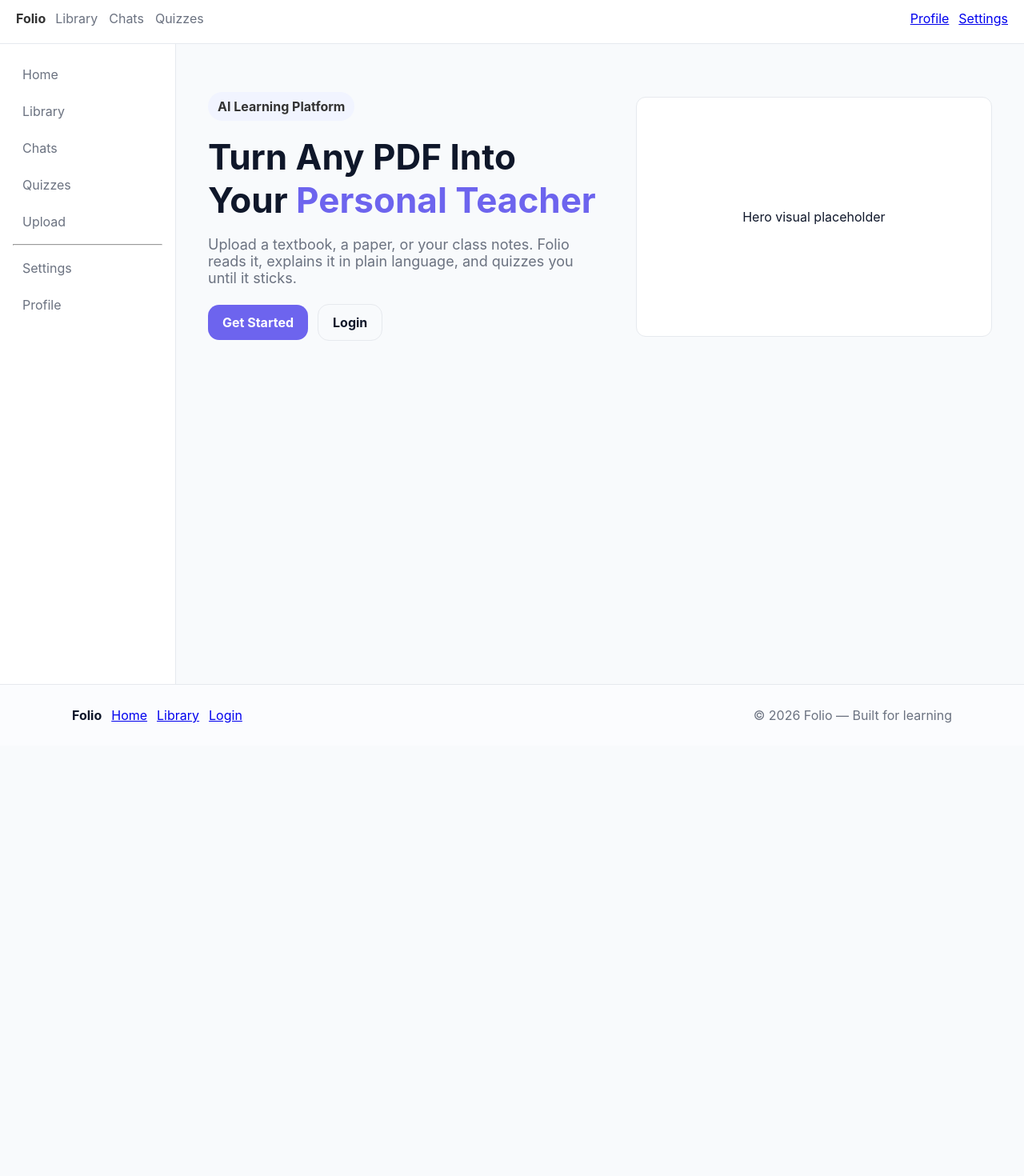
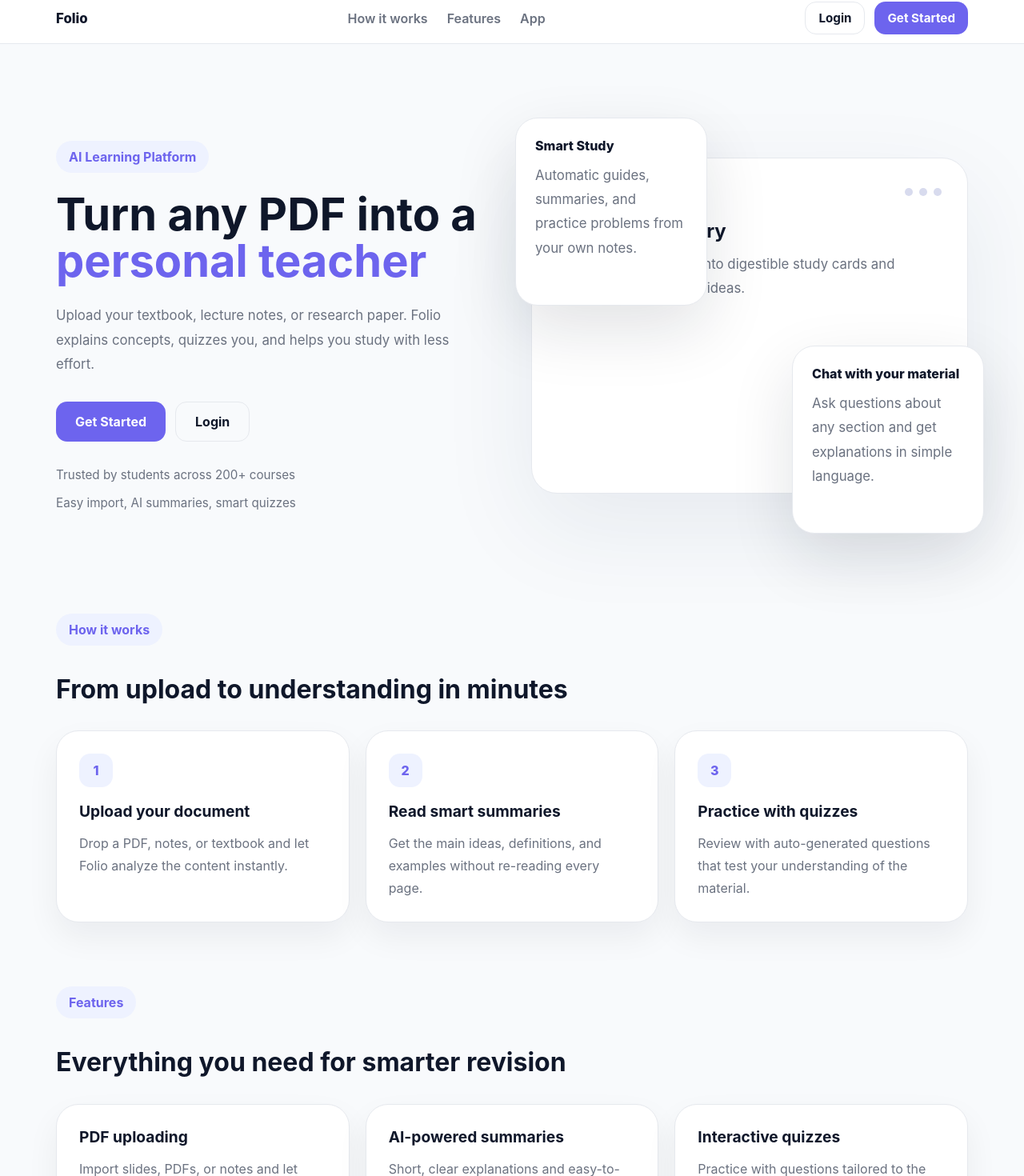
Before and after one commit to abdelllatif/AI_learning_platform, a React (Vite) app in the folder frontend/: page / in a window 1280 px wide. Shown: the part 9-1479 px from the top of the page at 80% size. Before the commit the page ends 941 px from the top, so only its background shows below. Built offline with nearby package versions, Linux system fonts and the light colour scheme.

Commit message:
Landing page updated to match Folio index layout with header, hero sections, features, and footer

```diff
--- a/frontend/src/App.jsx
+++ b/frontend/src/App.jsx
@@ -1,5 +1,5 @@
 import React from 'react'
-import { Routes, Route, Link, NavLink } from 'react-router-dom'
+import { Routes, Route, useLocation } from 'react-router-dom'
 import Nav from './components/Nav'
 import Sidebar from './components/Sidebar'
 import Dashboard from './pages/Dashboard'
@@ -15,11 +15,16 @@ import Landing from './pages/Landing'
 import Footer from './components/Footer'
 
 export default function App(){
+  const location = useLocation()
+  const hideSidebar = location.pathname === '/'
+
   return (
     <div>
       <div className="topnav"><Nav /></div>
       <div className="app-shell">
-        <aside className="sidebar"><Sidebar /></aside>
+        {!hideSidebar && (
+          <aside className="sidebar"><Sidebar /></aside>
+        )}
         <main className="main">
           <Routes>
             <Route path="/" element={<Landing/>} />
--- a/frontend/src/components/Footer.jsx
+++ b/frontend/src/components/Footer.jsx
@@ -3,17 +3,17 @@ import { Link } from 'react-router-dom'
 
 export default function Footer(){
   return (
-    <footer style={{borderTop:'1px solid #E6E9EE',padding:'28px',background:'#FBFCFE'}}>
-      <div style={{maxWidth:1100,margin:'0 auto',display:'flex',justifyContent:'space-between',alignItems:'center',flexWrap:'wrap',gap:12}}>
-        <div style={{display:'flex',alignItems:'center',gap:12}}>
-          <div style={{fontWeight:700}}>Folio</div>
-          <nav style={{display:'flex',gap:12,color:'#6B7280'}}>
-            <Link to="/">Home</Link>
-            <Link to="/documents">Library</Link>
+    <footer className="landing-footer">
+      <div className="landing-footer-inner">
+        <div className="landing-footer-brand">
+          <div>Folio</div>
+          <nav>
+            <a href="#how">How it works</a>
+            <a href="#features">Features</a>
             <Link to="/login">Login</Link>
           </nav>
         </div>
-        <div style={{color:'#6B7280'}}>© {new Date().getFullYear()} Folio — Built for learning</div>
+        <div className="landing-footer-copy">© {new Date().getFullYear()} Folio — Built for learning</div>
       </div>
     </footer>
   )
--- a/frontend/src/components/Nav.jsx
+++ b/frontend/src/components/Nav.jsx
@@ -3,18 +3,16 @@ import { Link } from 'react-router-dom'
 
 export default function Nav(){
   return (
-    <div style={{display:'flex',alignItems:'center',justifyContent:'space-between',width:'100%'}}>
-      <div style={{display:'flex',alignItems:'center',gap:12}}>
-        <Link to="/dashboard" style={{fontWeight:700,color:'#333',textDecoration:'none'}}>Folio</Link>
-        <nav className="nav-links">
-          <Link to="/documents">Library</Link>
-          <Link to="/chat">Chats</Link>
-          <Link to="/quiz">Quizzes</Link>
-        </nav>
-      </div>
-      <div>
-        <Link to="/profile" style={{marginRight:12}}>Profile</Link>
-        <Link to="/settings">Settings</Link>
+    <div className="landing-nav">
+      <Link to="/" className="landing-brand">Folio</Link>
+      <nav className="landing-links">
+        <a href="#how">How it works</a>
+        <a href="#features">Features</a>
+        <Link to="/dashboard">App</Link>
+      </nav>
+      <div className="landing-actions">
+        <Link to="/login" className="btn btn-ghost btn-sm">Login</Link>
+        <Link to="/register" className="btn btn-primary btn-sm">Get Started</Link>
       </div>
     </div>
   )
--- a/frontend/src/index.css
+++ b/frontend/src/index.css
@@ -2,29 +2,70 @@
 html,body,#root{ height:100%; margin:0; font-family:Inter,ui-sans-serif,system-ui,-apple-system,'Segoe UI',Roboto,'Helvetica Neue',Arial; background:var(--bg); color:var(--text); }
 *{ box-sizing:border-box; }
 button,input,select,textarea{ font:inherit; }
-.app-shell{ display:flex; height:100vh; }
+body{ min-height:100vh; }
+.app-shell{ display:flex; min-height:calc(100vh - 64px - 88px); }
 .main{ flex:1; padding:24px; overflow:auto; }
-.topnav{ height:64px; background:var(--surface); display:flex; align-items:center; justify-content:space-between; padding:0 20px; border-bottom:1px solid var(--border); }
-.nav-links a{ margin-right:14px; color:var(--muted); text-decoration:none; }
-.nav-links a:hover{ color:var(--text); }
+.topnav{ height:64px; background:var(--surface); display:flex; align-items:center; justify-content:center; padding:0 20px; border-bottom:1px solid var(--border); }
+.landing-nav{ width:100%; max-width:1180px; display:flex; align-items:center; justify-content:space-between; gap:16px; margin:0 auto; padding:0 20px; }
+.landing-brand{ color:var(--text); font-weight:800; text-decoration:none; font-size:1.05rem; }
+.landing-links{ display:flex; gap:24px; align-items:center; }
+.landing-links a{ color:var(--muted); text-decoration:none; font-weight:600; }
+.landing-links a:hover{ color:var(--text); }
+.landing-actions{ display:flex; gap:12px; }
+.btn{ display:inline-flex; align-items:center; justify-content:center; gap:8px; padding:12px 18px; border-radius:14px; border:none; cursor:pointer; text-decoration:none; font-weight:700; }
+.btn-sm{ padding:10px 16px; font-size:0.95rem; }
+.btn-lg{ padding:14px 24px; font-size:1rem; }
+.btn-primary{ background:var(--primary); color:#fff; }
+.btn-primary:hover{ background:var(--primary-dark); }
+.btn-ghost{ background:transparent; color:var(--text); border:1px solid var(--border); }
+.btn-ghost:hover{ background:var(--surface-strong); }
 .sidebar{ width:220px; border-right:1px solid var(--border); padding:18px 16px; background:var(--surface); }
 .link{ display:block; padding:10px 12px; color:var(--muted); text-decoration:none; border-radius:12px; margin-bottom:6px; }
 .link:hover{ background:var(--surface-strong); color:var(--text); }
 .link.active{ color:var(--primary); font-weight:700; }
 .card{ background:var(--surface); border:1px solid var(--border); border-radius:20px; padding:20px; box-shadow:0 1px 2px rgba(15,23,42,0.06); }
-.btn{ display:inline-flex; align-items:center; justify-content:center; gap:8px; padding:12px 18px; border-radius:14px; border:none; cursor:pointer; text-decoration:none; font-weight:700; }
-.btn-primary{ background:var(--primary); color:#fff; }
-.btn-primary:hover{ background:var(--primary-dark); }
-.btn-ghost{ background:transparent; color:var(--text); border:1px solid var(--border); }
-.btn-ghost:hover{ background:var(--surface-strong); }
-.page-header{ display:flex; justify-content:space-between; align-items:flex-start; flex-wrap:wrap; gap:18px; margin-bottom:28px; }
-.page-title{ font-size:32px; margin:0; }
-.page-subtitle{ color:var(--muted); margin:8px 0 0; max-width:620px; }
-.stats-grid{ display:grid; grid-template-columns:repeat(4,minmax(120px,1fr)); gap:16px; margin-bottom:32px; }
-.stats-card{ padding:22px; display:flex; flex-direction:column; gap:10px; }
-.stats-card b{ font-size:24px; }
-.section-title{ display:flex; justify-content:space-between; align-items:center; margin-bottom:18px; }
-.section-title h2{ font-size:20px; margin:0; }
-.grid-3{ display:grid; grid-template-columns:repeat(3,minmax(0,1fr)); gap:16px; }
-@media (max-width:980px){ .stats-grid, .grid-3{ grid-template-columns:1fr 1fr; } }
-@media (max-width:680px){ .app-shell{ flex-direction:column; } .sidebar{ width:100%; border-right:none; border-bottom:1px solid var(--border); } .page-header{ flex-direction:column; } .stats-grid, .grid-3{ grid-template-columns:1fr; } }
+.hero{ display:grid; grid-template-columns:1fr 1fr; gap:48px; align-items:center; max-width:1180px; margin:48px auto 0; padding:0 20px; }
+.hero-copy{ max-width:540px; }
+.eyebrow{ display:inline-flex; align-items:center; gap:10px; padding:10px 16px; border-radius:999px; background:#EEF2FF; color:var(--primary); font-weight:700; margin-bottom:24px; }
+.hero h1{ font-size:3.5rem; line-height:1.03; margin:0 0 24px; }
+.hero h1 span{ color:var(--primary); }
+.hero p{ max-width:540px; color:var(--muted); font-size:1.05rem; line-height:1.8; margin:0 0 32px; }
+.hero-ctas{ display:flex; flex-wrap:wrap; gap:12px; margin-bottom:32px; }
+.trust-row{ display:flex; flex-wrap:wrap; gap:16px; color:var(--muted); font-size:0.95rem; }
+.hero-visual{ position:relative; min-height:560px; display:grid; place-items:center; }
+.hero-screen{ width:100%; min-height:420px; background:#fff; border:1px solid #E6E9EE; border-radius:32px; padding:32px; box-shadow:0 42px 120px rgba(27,47,86,0.08); }
+.hero-screen-header{ display:flex; justify-content:space-between; align-items:center; margin-bottom:24px; font-weight:700; color:var(--muted); }
+.hero-dot-group{ display:flex; gap:8px; }
+.hero-dot{ width:10px; height:10px; background:#D8DBEE; border-radius:999px; }
+.hero-screen-body h3{ margin:0 0 12px; font-size:1.5rem; }
+.hero-screen-body p{ margin:0; color:var(--muted); line-height:1.8; }
+.hero-card{ position:absolute; width:240px; padding:24px; background:#fff; border:1px solid #E6E9EE; border-radius:28px; box-shadow:0 30px 80px rgba(15,23,42,0.12); }
+.hero-card-1{ top:20px; left:-20px; }
+.hero-card-2{ bottom:20px; right:-20px; }
+.hero-card .card-title{ font-weight:800; margin-bottom:12px; }
+.feature-section{ max-width:1180px; margin:80px auto 0; padding:0 20px; }
+.section-header{ max-width:640px; margin-bottom:32px; }
+.section-header h2{ margin:12px 0 0; font-size:2rem; line-height:1.2; }
+.feature-grid{ display:grid; grid-template-columns:repeat(3,minmax(0,1fr)); gap:20px; }
+.feature-grid-2{ margin-top:16px; }
+.step-card, .feature-card{ background:#fff; border:1px solid #E6E9EE; border-radius:28px; padding:28px; box-shadow:0 18px 40px rgba(15,23,42,0.06); }
+.step-number{ width:42px; height:42px; display:grid; place-items:center; border-radius:14px; background:#EEF2FF; color:var(--primary); font-weight:800; margin-bottom:18px; }
+.step-card h3, .feature-card h3{ margin:0 0 14px; font-size:1.2rem; }
+.step-card p, .feature-card p{ margin:0; color:var(--muted); line-height:1.75; }
+.cta-band{ max-width:1180px; margin:80px auto 80px; padding:32px 40px; border-radius:32px; background:linear-gradient(135deg,#6D64EE 0%,#4B45D6 100%); color:#fff; display:flex; align-items:center; justify-content:space-between; gap:24px; }
+.cta-band h2{ margin:0 0 12px; font-size:2rem; }
+.cta-band p{ margin:0; color:rgba(255,255,255,0.85); max-width:580px; }
+.landing-footer{ background:#F7F8FD; padding:36px 20px; }
+.landing-footer-inner{ max-width:1180px; margin:0 auto; display:flex; align-items:center; justify-content:space-between; gap:16px; }
+.landing-footer-brand{ display:flex; align-items:center; gap:32px; flex-wrap:wrap; }
+.landing-footer-brand div{ font-weight:800; font-size:1.05rem; }
+.landing-footer-brand nav{ display:flex; gap:24px; flex-wrap:wrap; }
+.landing-footer-brand a{ color:var(--muted); text-decoration:none; }
+.landing-footer-copy{ color:var(--muted); }
+@media (max-width:1024px){ .hero{ grid-template-columns:1fr; } .hero-visual{ min-height:520px; } .landing-nav{ flex-direction:column; align-items:flex-start; } .cta-band{ flex-direction:column; align-items:flex-start; } }
+@media (max-width:720px){ .app-shell{ flex-direction:column; } .sidebar{ width:100%; border-right:none; border-bottom:1px solid var(--border); } .hero h1{ font-size:2.5rem; }
+  .feature-grid{ grid-template-columns:1fr; }
+  .hero-card-1, .hero-card-2{ position:static; width:auto; margin-top:20px; }
+  .hero-visual{ min-height:auto; }
+  .landing-footer-inner{ flex-direction:column; align-items:flex-start; }
+}
--- a/frontend/src/pages/Landing.jsx
+++ b/frontend/src/pages/Landing.jsx
@@ -3,20 +3,98 @@ import { Link } from 'react-router-dom'
 
 export default function Landing(){
   return (
-    <div style={{maxWidth:1100,margin:'36px auto',padding:'0 16px'}}>
-      <section style={{display:'grid',gridTemplateColumns:'1fr 0.9fr',gap:40,alignItems:'center'}}>
-        <div>
-          <div style={{display:'inline-flex',alignItems:'center',gap:8,background:'#F1F4FF',padding:'8px 12px',borderRadius:999,fontWeight:700,color:'#333'}}>AI Learning Platform</div>
-          <h1 style={{fontSize:44,margin:'18px 0'}}>Turn Any PDF Into Your <em style={{color:'#6D64EE',fontStyle:'normal'}}>Personal Teacher</em></h1>
-          <p style={{color:'#6B7280',fontSize:18,maxWidth:520}}>Upload a textbook, a paper, or your class notes. Folio reads it, explains it in plain language, and quizzes you until it sticks.</p>
-          <div style={{marginTop:22}}>
-            <Link to="/register" className="btn btn-primary" style={{marginRight:12}}>Get Started</Link>
-            <Link to="/login" className="btn btn-ghost">Login</Link>
+    <div className="landing-page">
+      <section className="hero">
+        <div className="hero-copy">
+          <span className="eyebrow">AI Learning Platform</span>
+          <h1>Turn any PDF into a <span>personal teacher</span></h1>
+          <p>Upload your textbook, lecture notes, or research paper. Folio explains concepts, quizzes you, and helps you study with less effort.</p>
+          <div className="hero-ctas">
+            <Link to="/register" className="btn btn-primary btn-lg">Get Started</Link>
+            <Link to="/login" className="btn btn-ghost btn-lg">Login</Link>
+          </div>
+          <div className="trust-row">
+            <div>Trusted by students across 200+ courses</div>
+            <div>Easy import, AI summaries, smart quizzes</div>
           </div>
         </div>
+        <div className="hero-visual">
+          <div className="hero-card hero-card-1">
+            <div className="card-title">Smart Study</div>
+            <p>Automatic guides, summaries, and practice problems from your own notes.</p>
+          </div>
+          <div className="hero-card hero-card-2">
+            <div className="card-title">Chat with your material</div>
+            <p>Ask questions about any section and get explanations in simple language.</p>
+          </div>
+          <div className="hero-screen">
+            <div className="hero-screen-header">
+              <span>Folio</span>
+              <div className="hero-dot-group">
+                <span className="hero-dot"></span>
+                <span className="hero-dot"></span>
+                <span className="hero-dot"></span>
+              </div>
+            </div>
+            <div className="hero-screen-body">
+              <h3>Chapter summary</h3>
+              <p>Folio breaks your PDF into digestible study cards and quizzes you on the key ideas.</p>
+            </div>
+          </div>
+        </div>
+      </section>
+
+      <section id="how" className="feature-section">
+        <div className="section-header">
+          <span className="eyebrow">How it works</span>
+          <h2>From upload to understanding in minutes</h2>
+        </div>
+        <div className="feature-grid">
+          <article className="step-card">
+            <div className="step-number">1</div>
+            <h3>Upload your document</h3>
+            <p>Drop a PDF, notes, or textbook and let Folio analyze the content instantly.</p>
+          </article>
+          <article className="step-card">
+            <div className="step-number">2</div>
+            <h3>Read smart summaries</h3>
+            <p>Get the main ideas, definitions, and examples without re-reading every page.</p>
+          </article>
+          <article className="step-card">
+            <div className="step-number">3</div>
+            <h3>Practice with quizzes</h3>
+            <p>Review with auto-generated questions that test your understanding of the material.</p>
+          </article>
+        </div>
+      </section>
+
+      <section id="features" className="feature-section alt">
+        <div className="section-header">
+          <span className="eyebrow">Features</span>
+          <h2>Everything you need for smarter revision</h2>
+        </div>
+        <div className="feature-grid feature-grid-2">
+          <article className="feature-card">
+            <h3>PDF uploading</h3>
+            <p>Import slides, PDFs, or notes and let Folio turn them into study material.</p>
+          </article>
+          <article className="feature-card">
+            <h3>AI-powered summaries</h3>
+            <p>Short, clear explanations and easy-to-follow takeaways for every topic.</p>
+          </article>
+          <article className="feature-card">
+            <h3>Interactive quizzes</h3>
+            <p>Practice with questions tailored to the uploaded content and your study goals.</p>
+          </article>
+        </div>
+      </section>
+
+      <section className="cta-band">
         <div>
-          <div style={{height:300,background:'#fff',border:'1px solid #E6E9EE',borderRadius:12,display:'flex',alignItems:'center',justifyContent:'center'}}>Hero visual placeholder</div>
+          <h2>Start learning faster with Folio</h2>
+          <p>Sign up now and turn your study material into a smarter review system.</p>
         </div>
+        <Link to="/register" className="btn btn-primary btn-lg">Get Started</Link>
       </section>
     </div>
   )
```
